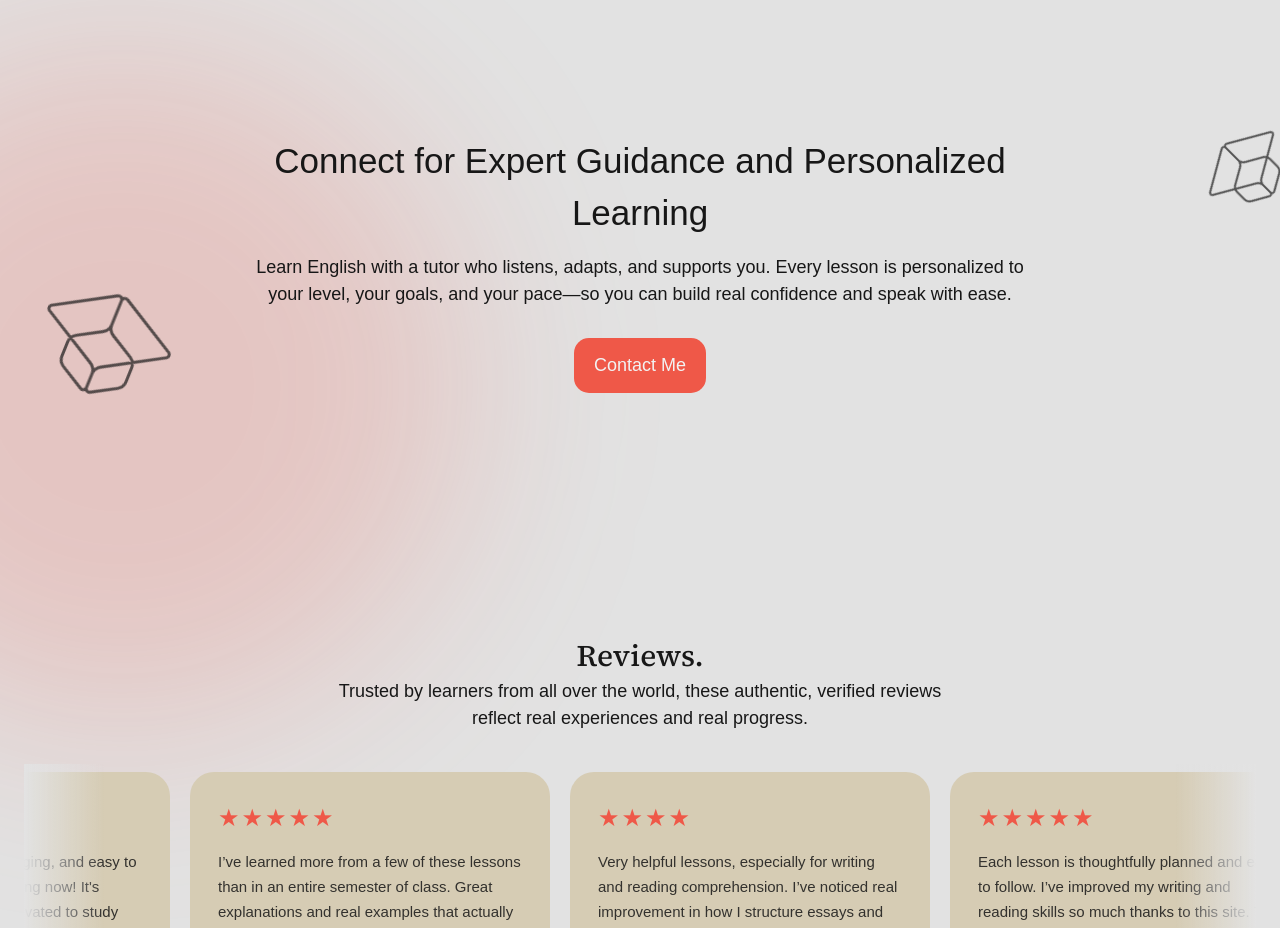
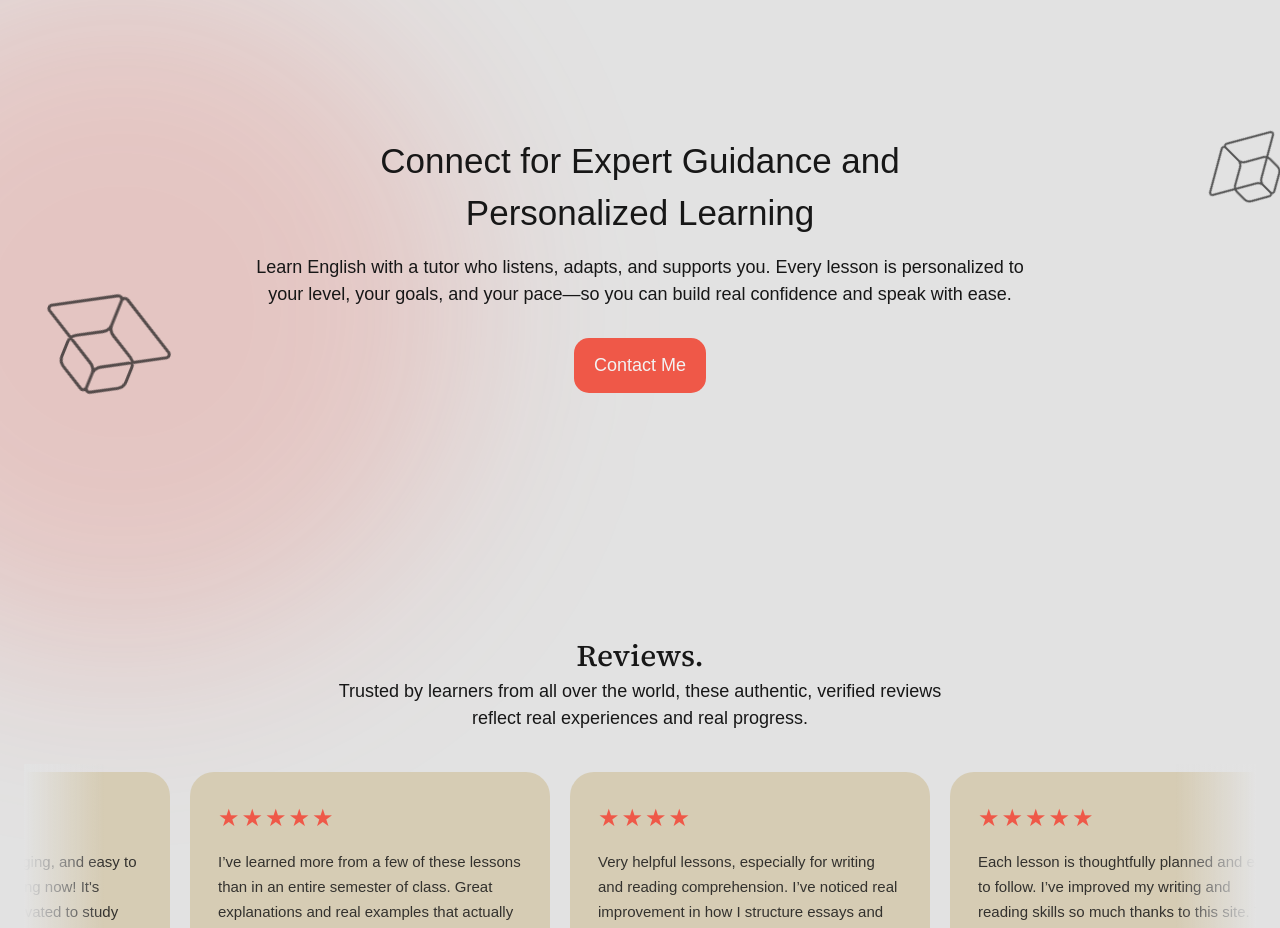
Before and after one commit to KaterynaDovzhenko/innad, a React (Vite) app: page / in a window 1280 px wide. Shown: the part 4060-4988 px from the top of the page. Built offline with nearby package versions, Linux system fonts and the light colour scheme.

Commit message:
mobile fix

```diff
--- a/src/components/ContactMe/ContactMe.module.css
+++ b/src/components/ContactMe/ContactMe.module.css
@@ -24,11 +24,14 @@
   font-size: 25px;
   font-weight: 400;
   margin-bottom: 14px;
+  margin-left: auto;
+  margin-right: auto;
 }
 
 @media (min-width: 768px) {
   .title {
     font-size: 35px;
+    max-width: 80%;
   }
 }
 
@@ -78,7 +81,7 @@
 }
 
 .blur {
-  top: 20%;
+  top: 10%;
   left: -20%;
   z-index: -1;
 }
--- a/src/components/Footer/Footer.module.css
+++ b/src/components/Footer/Footer.module.css
@@ -20,6 +20,7 @@
   display: flex;
   flex-direction: column;
   gap: 48px;
+  align-items: center;
 }
 
 @media (min-width: 768px) {
@@ -31,7 +32,6 @@
   }
 }
 
-/* Left col — name + photo */
 .colLeft {
   display: flex;
   flex-direction: column;
@@ -43,11 +43,13 @@
   font-weight: 400;
   line-height: 1;
   letter-spacing: -0.5px;
+  text-align: center;
 }
 
 @media (min-width: 1024px) {
   .name {
     font-size: 68px;
+    text-align: start;
   }
 }
 
--- a/src/pages/AboutPage/AboutPage.module.css
+++ b/src/pages/AboutPage/AboutPage.module.css
@@ -67,46 +67,14 @@
   }
 }
 
-/* .icon {
+.iconWrap {
   position: absolute;
-  box-shadow: none;
-  opacity: 70%;
 }
 
-.iconBig {
-  width: 95px;
-  height: 95px;
-  top: 18%;
-  left: 70%;
-  transform: rotate(-18deg);
-}
-
-@media (min-width: 1024px) {
-  .iconBig {
-    width: 160px;
-    height: 160px;
-    top: 4%;
-    left: 80%;
+@media (max-width: 767px) {
+  .iconWrap {
+    display: none;
   }
-}
-
-.iconSmall {
-  width: 76px;
-  height: 76px;
-  top: 55%;
-  left: 15%;
-  transform: rotate(23deg);
-}
-
-@media (min-width: 1024px) {
-  .iconSmall {
-    top: 50%;
-    left: 25%;
-  }
-} */
-
-.iconWrap {
-  position: absolute;
 }
 
 .iconBigWrap {
--- a/src/pages/HomePage/HomePage.module.css
+++ b/src/pages/HomePage/HomePage.module.css
@@ -12,23 +12,11 @@
 
 .containerTitle {
   max-width: 600px;
-  text-align: center;
-}
-
-@media (min-width: 768px) {
-  .containerTitle {
-    text-align: start;
-  }
+  text-align: start;
 }
 
 .containerTitle p {
-  text-align: center;
-}
-
-@media (min-width: 768px) {
-  .containerTitle p {
-    text-align: start;
-  }
+  text-align: start;
 }
 
 .container {
--- a/src/pages/ReviewsPage/ReviewsPage.module.css
+++ b/src/pages/ReviewsPage/ReviewsPage.module.css
@@ -7,6 +7,13 @@
   h2,
   p {
     text-align: center;
+  }
+}
+
+@media (max-width: 767px) {
+  .header h2,
+  .header p {
+    text-align: start;
   }
 }
 
```
